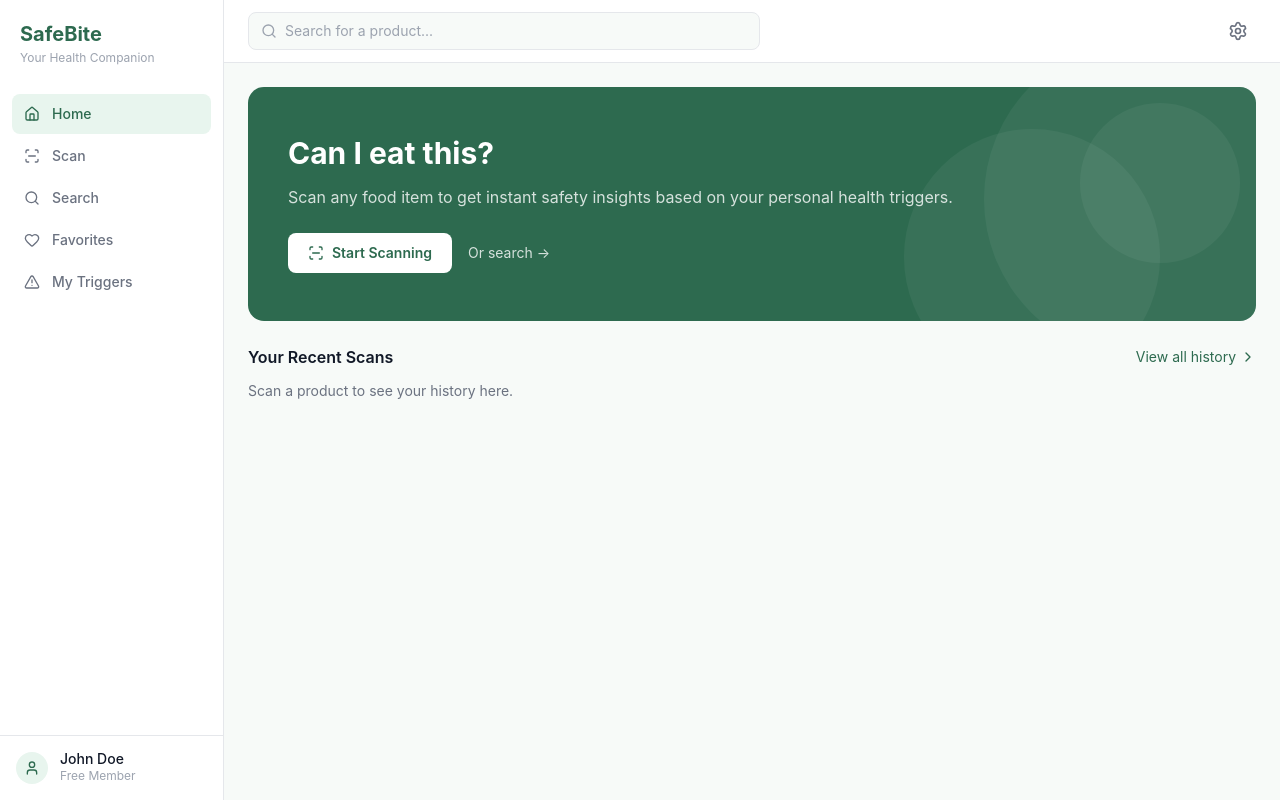
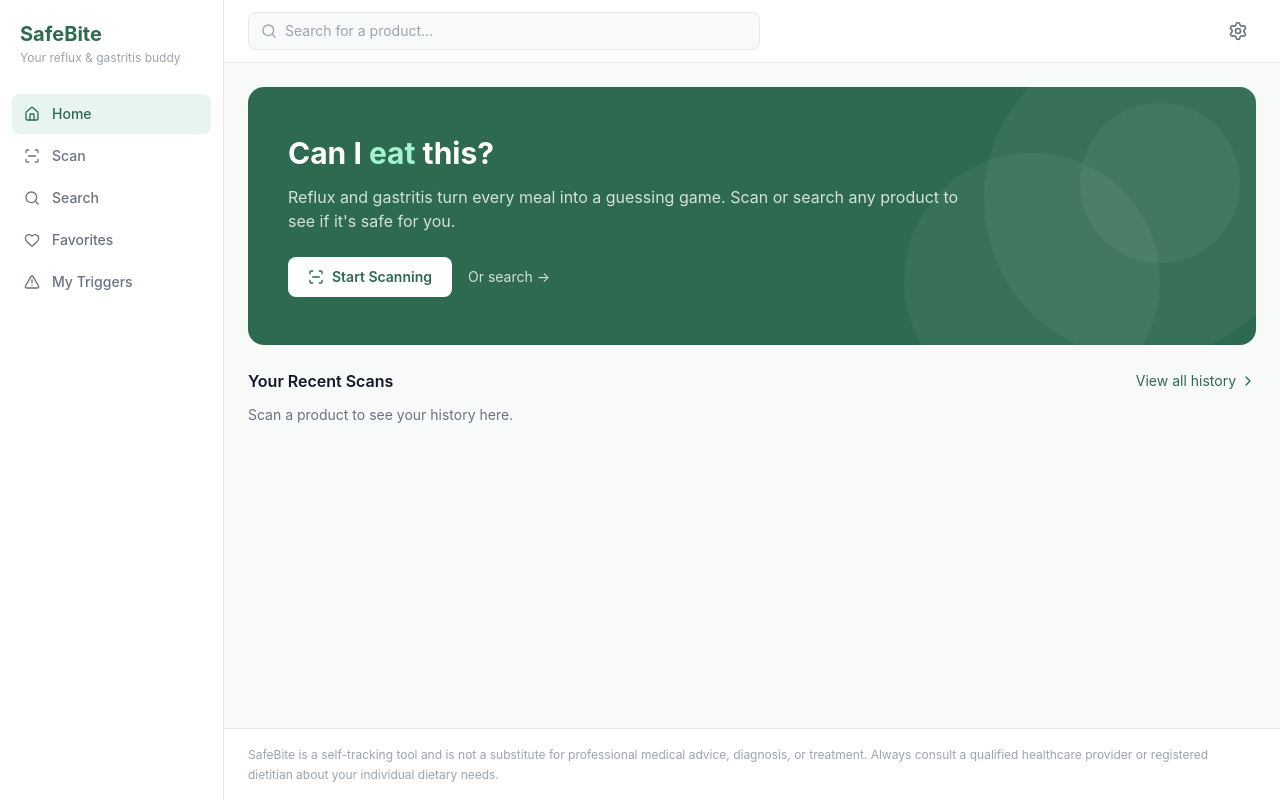
Before and after one commit to ezgikardes/safe-bite, a React (Vite) app: page / in a window 1280 px wide. Built offline with nearby package versions, Linux system fonts and the light colour scheme.

Commit message:
feat: update footer in Layout with health disclaimer and modify sidebar description

```diff
--- a/src/components/Layout.tsx
+++ b/src/components/Layout.tsx
@@ -11,6 +11,11 @@
         <main className="flex-1 p-6">
           <Outlet />
         </main>
+        <footer className="border-t border-border bg-surface px-6 py-4">
+          <p className="text-xs text-text-muted leading-relaxed">
+            SafeBite is a self-tracking tool and is not a substitute for professional medical advice, diagnosis, or treatment. Always consult a qualified healthcare provider or registered dietitian about your individual dietary needs.
+          </p>
+        </footer>
       </div>
     </div>
   );
--- a/src/components/Sidebar.tsx
+++ b/src/components/Sidebar.tsx
@@ -1,12 +1,5 @@
 import { NavLink } from "react-router-dom";
-import {
-  Home,
-  Search,
-  Heart,
-  AlertTriangle,
-  ScanLine,
-  User,
-} from "lucide-react";
+import { Home, Search, Heart, AlertTriangle, ScanLine } from "lucide-react";
 
 // Navigation menu items with routes, labels, and their corresponding icons
 const navItems = [
@@ -22,7 +15,9 @@
     <aside className="flex w-56 shrink-0 flex-col border-r border-border bg-surface">
       <div className="px-5 py-5">
         <span className="text-xl font-bold text-primary">SafeBite</span>
-        <p className="text-xs text-text-muted mt-0.5">Your Health Companion</p>
+        <p className="text-xs text-text-muted mt-0.5">
+          Your reflux & gastritis buddy
+        </p>
       </div>
 
       <nav className="flex-1 px-3 py-2 space-y-0.5">
@@ -45,21 +40,6 @@
           </NavLink>
         ))}
       </nav>
-
-      <div className="border-t border-border px-4 py-4">
-        <div className="flex items-center gap-3">
-          {/* TODO user sign-up feature */}
-          <div className="flex size-8 items-center justify-center rounded-full bg-primary-light text-primary">
-            <User className="size-4" />
-          </div>
-          <div>
-            <p className="text-sm font-medium text-text leading-none">
-              John Doe
-            </p>
-            <p className="text-xs text-text-muted mt-0.5">Free Member</p>
-          </div>
-        </div>
-      </div>
     </aside>
   );
 }
--- a/src/pages/Home.tsx
+++ b/src/pages/Home.tsx
@@ -8,9 +8,11 @@
       <div className="relative overflow-hidden rounded-2xl bg-primary px-10 py-12 text-white">
         <div className="relative z-10">
           <div className="pr-64">
-            <h1 className="text-3xl font-bold leading-tight">Can I eat this?</h1>
+            <h1 className="text-3xl font-bold leading-tight">
+              Can I <span className="text-emerald-200">eat</span> this?
+            </h1>
             <p className="mt-3 text-base text-white/80">
-              Scan any food item to get instant safety insights based on your personal health triggers.
+              Reflux and gastritis turn every meal into a guessing game. Scan or search any product to see if it's safe for you.
             </p>
             <div className="mt-6 flex items-center gap-4">
               <Link
--- a/src/pages/Search.tsx
+++ b/src/pages/Search.tsx
@@ -47,7 +47,15 @@
       <div>
         <h1 className="text-xl font-bold text-text">Search Products</h1>
         <p className="mt-1 text-sm text-text-secondary">
-          Search our database of over 100,000 food products.
+          Product data is provided by{" "}
+          <a
+            href="https://world.openfoodfacts.org"
+            target="_blank"
+            rel="noopener noreferrer"
+            className="text-primary hover:underline">
+            Open Food Facts
+          </a>
+          , a free and collaborative food product database.
         </p>
       </div>
 
```
